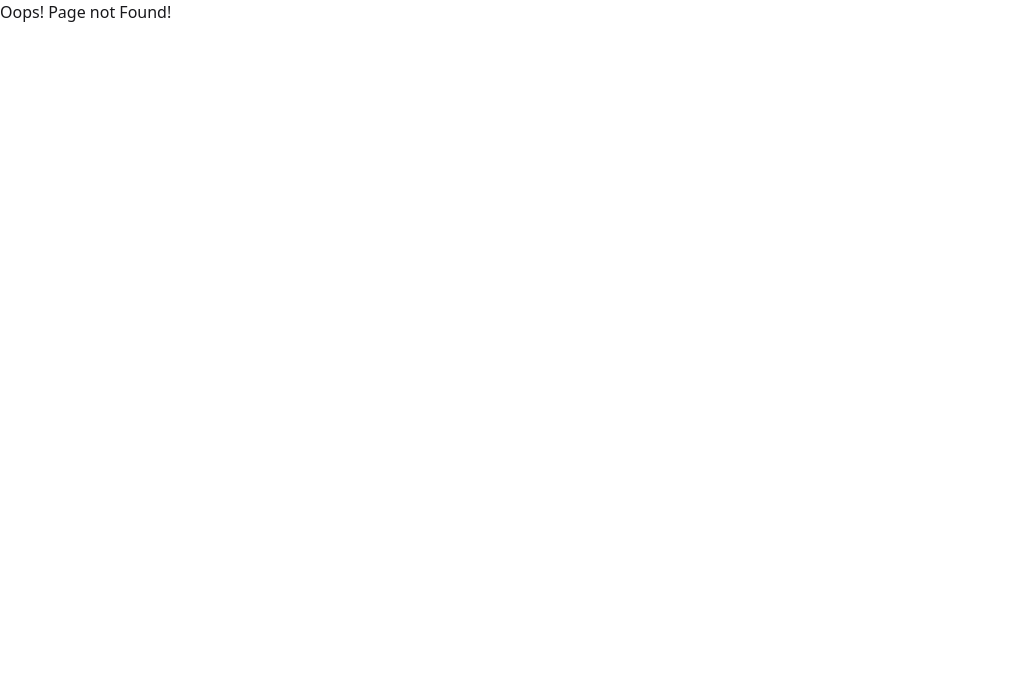
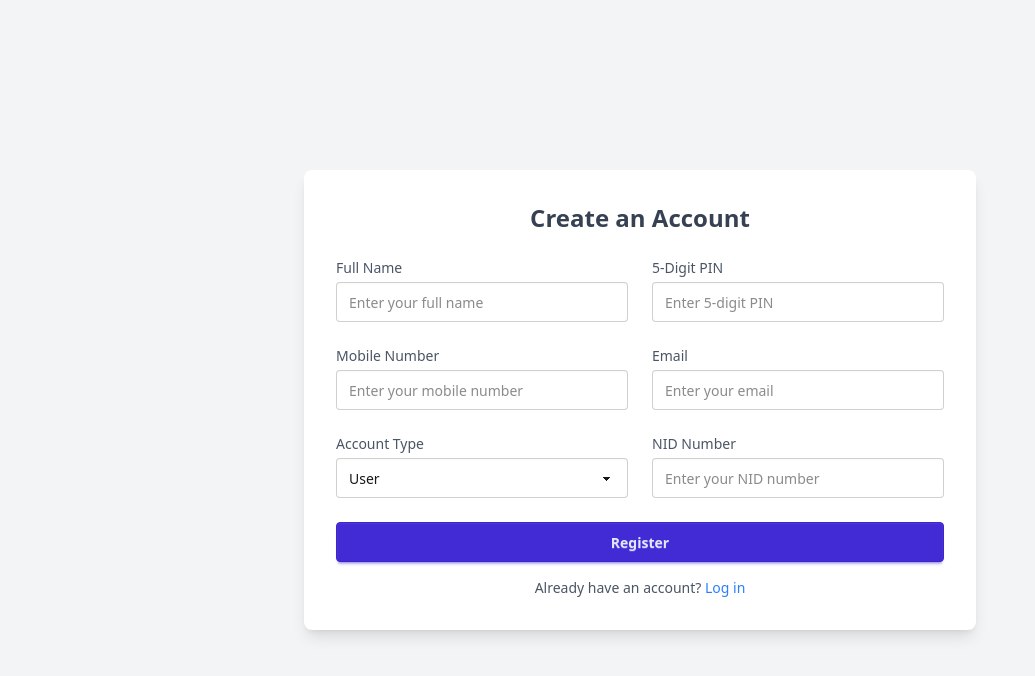
Before and after one commit to Sushanto171/quick-cash, a React (Vite) app: page /register in a window 1280 px wide. Before the commit this address had no page. Shown: the top 676 px of the page, without its empty margins (0-1035 px from the left). Built offline with nearby package versions, Linux system fonts and the light colour scheme.

Commit message:
add log in register ui

```diff
--- a/package.json
+++ b/package.json
@@ -14,6 +14,7 @@
     "axios": "^1.7.9",
     "react": "^19.0.0",
     "react-dom": "^19.0.0",
+    "react-hot-toast": "^2.5.2",
     "react-router": "^7.2.0",
     "tailwindcss": "^4.0.8"
   },
--- a/src/Routes/Main.jsx
+++ b/src/Routes/Main.jsx
@@ -1,13 +1,22 @@
-import { Outlet } from "react-router";
+import { useEffect } from "react";
+import { Outlet, useNavigate } from "react-router";
 import Container from "../components/share/Container";
 import Footer from "../components/share/Footer";
 import Navbar from "../components/share/Navbar";
+import useAuth from "../hooks/useAuth";
 
 const Main = () => {
+  const { user } = useAuth();
+  const navigate = useNavigate();
+  useEffect(() => {
+    if (!user) {
+      return navigate("/log-in");
+    }
+  }, [user, navigate]);
   return (
     <div className="min-h-screen flex flex-col justify-between">
       <Navbar />
-      <div className="flex-1">
+      <div className="min-h-[calc(100vh-135px)]">
         <Container>
           <Outlet />
         </Container>
--- a/src/auth/Login.jsx
+++ b/src/auth/Login.jsx
@@ -1,5 +1,53 @@
+import { useNavigate } from "react-router";
+
 const Login = () => {
-  return <div>Log in</div>;
+  const navigate = useNavigate();
+
+  return (
+    <div className="flex justify-center items-center min-h-screen bg-gray-100">
+      <div className="bg-white p-8 rounded-lg shadow-lg w-full max-w-sm">
+        <h2 className="text-2xl font-semibold text-gray-700 text-center mb-6">
+          Log In to Your Account
+        </h2>
+        <form>
+          <div className="mb-4">
+            <label className="block text-gray-600 text-sm font-medium mb-1">
+              Email
+            </label>
+            <input
+              type="email"
+              placeholder="Enter your email"
+              className="input input-bordered w-full"
+              required
+            />
+          </div>
+          <div className="mb-4">
+            <label className="block text-gray-600 text-sm font-medium mb-1">
+              Password
+            </label>
+            <input
+              type="password"
+              placeholder="Enter your password"
+              className="input input-bordered w-full"
+              required
+            />
+          </div>
+          <button className="btn btn-primary w-full">Login</button>
+        </form>
+        <div className="text-center mt-4">
+          <p className="text-sm text-gray-600">
+            Don&#39;t have an account?{" "}
+            <button
+              className="text-blue-500 hover:underline"
+              onClick={() => navigate("/register")}
+            >
+              Register
+            </button>
+          </p>
+        </div>
+      </div>
+    </div>
+  );
 };
 
 export default Login;
--- a/src/auth/Register.jsx
+++ b/src/auth/Register.jsx
@@ -1,5 +1,113 @@
+import { useState } from "react";
+import { useNavigate } from "react-router";
+
 const Register = () => {
-  return <div>Register</div>;
+  const navigate = useNavigate();
+  const [accountType, setAccountType] = useState("User");
+
+  return (
+    <div className="flex justify-center items-center min-h-screen bg-gray-100">
+      <div className="bg-white p-8 rounded-lg shadow-lg w-full max-w-2xl">
+        <h2 className="text-2xl font-semibold text-gray-700 text-center mb-6">
+          Create an Account
+        </h2>
+        <form>
+          {/* Grid Layout for Large Devices */}
+          <div className="grid grid-cols-1 lg:grid-cols-2 gap-6">
+            <div>
+              <label className="block text-gray-600 text-sm font-medium mb-1">
+                Full Name
+              </label>
+              <input
+                type="text"
+                placeholder="Enter your full name"
+                className="input input-bordered w-full"
+                required
+              />
+            </div>
+
+            <div>
+              <label className="block text-gray-600 text-sm font-medium mb-1">
+                5-Digit PIN
+              </label>
+              <input
+                type="password"
+                placeholder="Enter 5-digit PIN"
+                className="input input-bordered w-full"
+                maxLength={5}
+                pattern="\d{5}"
+                required
+              />
+            </div>
+
+            <div>
+              <label className="block text-gray-600 text-sm font-medium mb-1">
+                Mobile Number
+              </label>
+              <input
+                type="tel"
+                placeholder="Enter your mobile number"
+                className="input input-bordered w-full"
+                required
+              />
+            </div>
+
+            <div>
+              <label className="block text-gray-600 text-sm font-medium mb-1">
+                Email
+              </label>
+              <input
+                type="email"
+                placeholder="Enter your email"
+                className="input input-bordered w-full"
+                required
+              />
+            </div>
+
+            <div>
+              <label className="block text-gray-600 text-sm font-medium mb-1">
+                Account Type
+              </label>
+              <select
+                className="select select-bordered w-full"
+                value={accountType}
+                onChange={(e) => setAccountType(e.target.value)}
+              >
+                <option value="User">User</option>
+                <option value="Agent">Agent</option>
+              </select>
+            </div>
+
+            <div>
+              <label className="block text-gray-600 text-sm font-medium mb-1">
+                NID Number
+              </label>
+              <input
+                type="text"
+                placeholder="Enter your NID number"
+                className="input input-bordered w-full"
+                required
+              />
+            </div>
+          </div>
+
+          <button className="btn btn-primary w-full mt-6">Register</button>
+        </form>
+
+        <div className="text-center mt-4">
+          <p className="text-sm text-gray-600">
+            Already have an account?{" "}
+            <button
+              className="text-blue-500 hover:underline"
+              onClick={() => navigate("/log-in")}
+            >
+              Log in
+            </button>
+          </p>
+        </div>
+      </div>
+    </div>
+  );
 };
 
 export default Register;
--- a/src/components/share/Navbar.jsx
+++ b/src/components/share/Navbar.jsx
@@ -1,5 +1,9 @@
 import Container from "./Container";
-
+{
+  /* <button onClick={() => navigate("/log-in")} className="btn">
+Login
+</button> */
+}
 const Navbar = () => {
   return (
     <div className="bg-base-100 shadow-sm">
--- /dev/null
+++ b/src/hooks/useAuth.jsx
@@ -0,0 +1,9 @@
+import { useContext } from "react";
+import { AuthContext } from "../providers/AuthProvider";
+
+const useAuth = () => {
+  const auth = useContext(AuthContext);
+  return auth;
+};
+
+export default useAuth;
--- /dev/null
+++ b/src/hooks/useAxiosInstance.jsx
@@ -0,0 +1,11 @@
+import axios from "axios";
+
+const axiosInstance = axios.create({
+  baseURL: import.meta.VITE_SERVER_URL,
+  withCredentials: true,
+});
+const useAxiosInstance = () => {
+  return axiosInstance;
+};
+
+export default useAxiosInstance;
--- /dev/null
+++ b/src/hooks/useSecureAxios.jsx
@@ -0,0 +1,48 @@
+import axios from "axios";
+import toast from "react-hot-toast";
+//  Axios instance with interceptors
+const axiosInstance = axios.create({
+  baseURL: import.meta.SERVER_URL,
+  headers: {
+    "Content-Type": "application/json",
+  },
+});
+const useSecureAxios = () => {
+  //   get token
+  const getAuthToken = () => {
+    return sessionStorage.getItem("authToken");
+  };
+  // Interceptor for adding auth token to each request
+  axiosInstance.interceptors.request.use(
+    (config) => {
+      const token = getAuthToken();
+      if (token) {
+        config.headers["Authorization"] = `Bearer ${token}`;
+      }
+      return config;
+    },
+    (error) => {
+      return Promise.reject(error);
+    }
+  );
+
+  // Interceptor res errors globally
+  axiosInstance.interceptors.response.use(
+    (response) => response,
+    (error) => {
+      if (error.response) {
+        const status = error.response.status;
+        // Handle specific HTTP errors (e.g., 401 for unauthorized)
+        if (status === 401 || status === 403) {
+          // Optionally, log out the user or redirect to the login page
+          toast.error("Unauthorized - token expired or invalid");
+        }
+      } else {
+        toast.error("Network error or API is down");
+      }
+      return Promise.reject(error);
+    }
+  );
+};
+
+export default useSecureAxios;
--- a/src/main.jsx
+++ b/src/main.jsx
@@ -1,21 +1,30 @@
 /* eslint-disable no-unused-vars */
 import React, { StrictMode } from "react";
 import { createRoot } from "react-dom/client";
+import { Toaster } from "react-hot-toast";
 import { BrowserRouter, Route, Routes } from "react-router";
+import Login from "./auth/Login";
+import Register from "./auth/Register";
 import "./index.css";
 import Error from "./pages/Error";
 import Home from "./pages/Home";
+import AuthProvider from "./providers/AuthProvider";
 import Main from "./Routes/Main";
 
 createRoot(document.getElementById("root")).render(
   <StrictMode>
     <BrowserRouter>
+      <AuthProvider>
+        <Toaster />
         <Routes>
+          <Route path="/register" element={<Register />} />
+          <Route path="/log-in" element={<Login />} />
           <Route path="/" element={<Main />}>
             <Route index element={<Home />} />
           </Route>
           <Route path="*" element={<Error />} />
         </Routes>
+      </AuthProvider>
     </BrowserRouter>
   </StrictMode>
 );
--- /dev/null
+++ b/src/providers/AuthProvider.jsx
@@ -0,0 +1,18 @@
+/* eslint-disable react-refresh/only-export-components */
+/* eslint-disable react/prop-types */
+import { createContext, useState } from "react";
+
+export const AuthContext = createContext();
+const AuthProvider = ({ children }) => {
+  const [user, setUser] = useState(null);
+  const [token, setToken] = useState(null);
+  const [loading, setLoading] = useState(false);
+
+  const authInfo = { user, setUser, loading, setLoading, setToken, token };
+
+  return (
+    <AuthContext.Provider value={authInfo}>{children}</AuthContext.Provider>
+  );
+};
+
+export default AuthProvider;
```
Also changed, not shown: 1 other file (tests, documents, lock files or other folders). Lines whose indentation alone changed are shown as unchanged.
